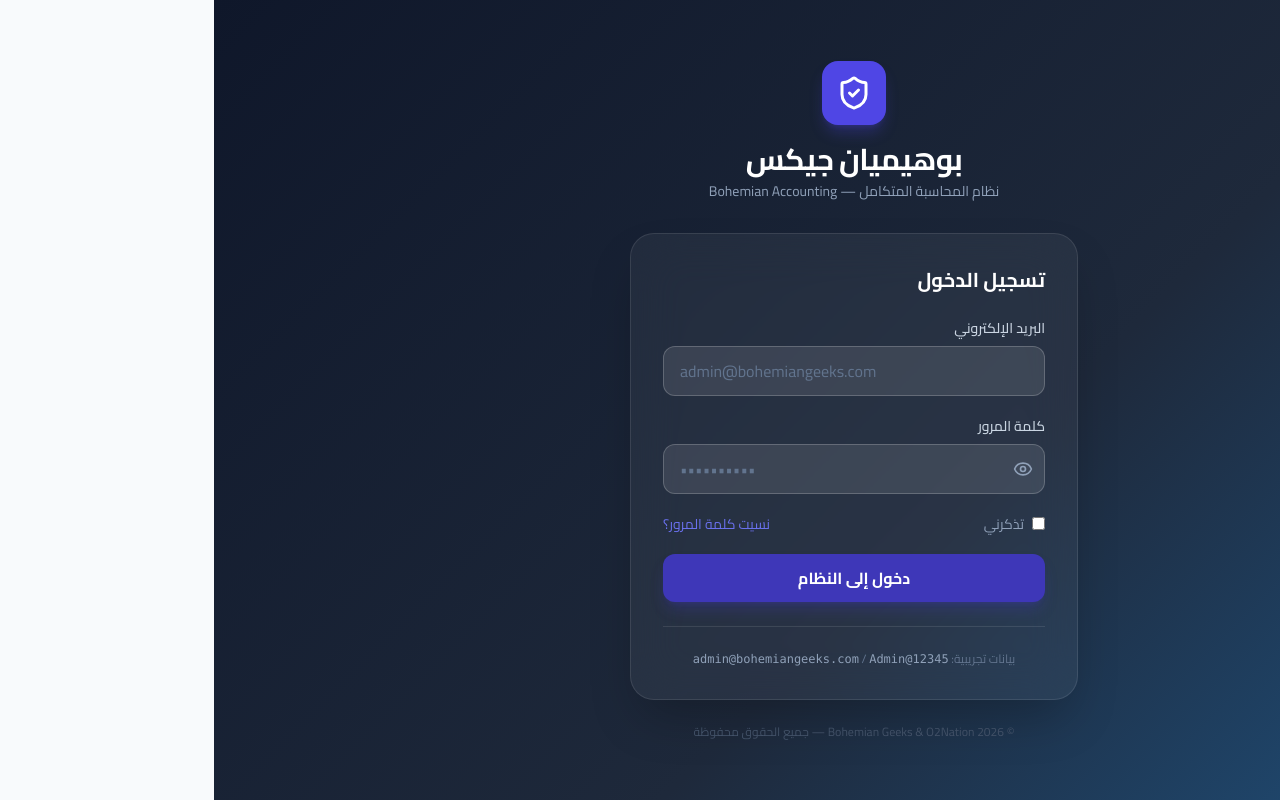
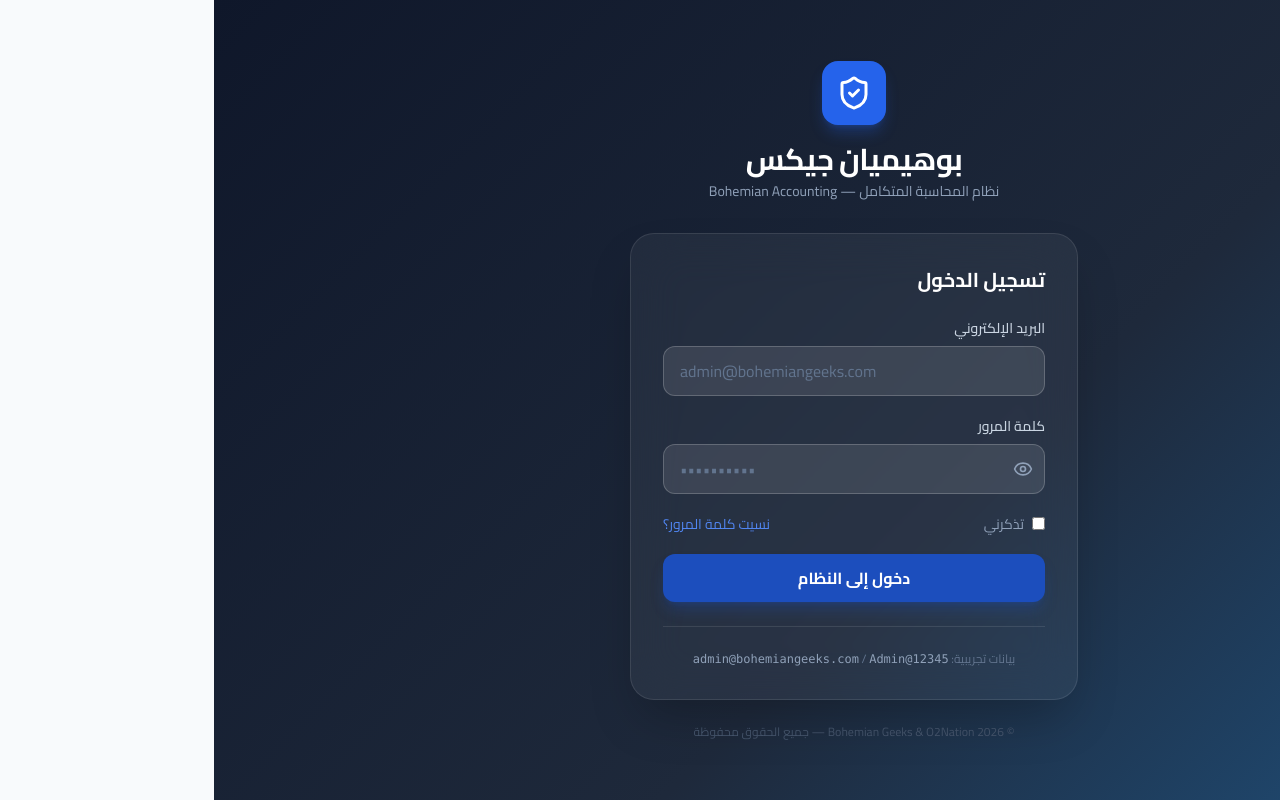
Before and after one commit to heidi163/bohemian-accounting-1-, a React (Vite) app: page /login in a window 1280 px wide. Built offline with nearby package versions, Linux system fonts and the light colour scheme; no server answers.

Commit message:
UI: Remove purple colors completely and replace with blue/sky blue

```diff
--- a/src/contexts/ThemeContext.tsx
+++ b/src/contexts/ThemeContext.tsx
@@ -25,7 +25,7 @@ export function ThemeProvider({ children }: { children: React.ReactNode }) {
   });
 
   const [primaryColor, setPrimaryColorState] = useState(() => {
-    const defaultPrimary = activeCompany === 'BGK' ? '#4f46e5' : '#e11d48';
+    const defaultPrimary = activeCompany === 'BGK' ? '#2563eb' : '#e11d48';
     const initial = localStorage.getItem(`theme_primary_${activeCompany}`) || defaultPrimary;
     if (typeof window !== 'undefined') document.documentElement.style.setProperty('--theme-primary', initial);
     return initial;
@@ -47,7 +47,7 @@ export function ThemeProvider({ children }: { children: React.ReactNode }) {
 
   // Sync colors when activeCompany changes
   useEffect(() => {
-    const defaultPrimary = activeCompany === 'BGK' ? '#4f46e5' : '#e11d48';
+    const defaultPrimary = activeCompany === 'BGK' ? '#2563eb' : '#e11d48';
     const defaultSecondary = activeCompany === 'BGK' ? '#1A293F' : '#0f172a';
     const defaultAccent = activeCompany === 'BGK' ? '#f59e0b' : '#3b82f6';
 
--- a/src/pages/SettingsPage.tsx
+++ b/src/pages/SettingsPage.tsx
@@ -639,7 +639,7 @@ export function SettingsPage() {
                     <div>
                       <label className="block text-sm font-bold text-slate-700 mb-3">اللون الأساسي (Primary)</label>
                       <div className="flex flex-wrap items-center gap-3">
-                        {['#10b981', '#3b82f6', '#8b5cf6', '#f43f5e', '#f59e0b', '#0f172a'].map(color => (
+                        {['#10b981', '#3b82f6', '#0ea5e9', '#f43f5e', '#f59e0b', '#0f172a'].map(color => (
                           <button
                             key={color}
                             onClick={() => { setPrimaryColor(color); setHasChanges(true); }}
```
